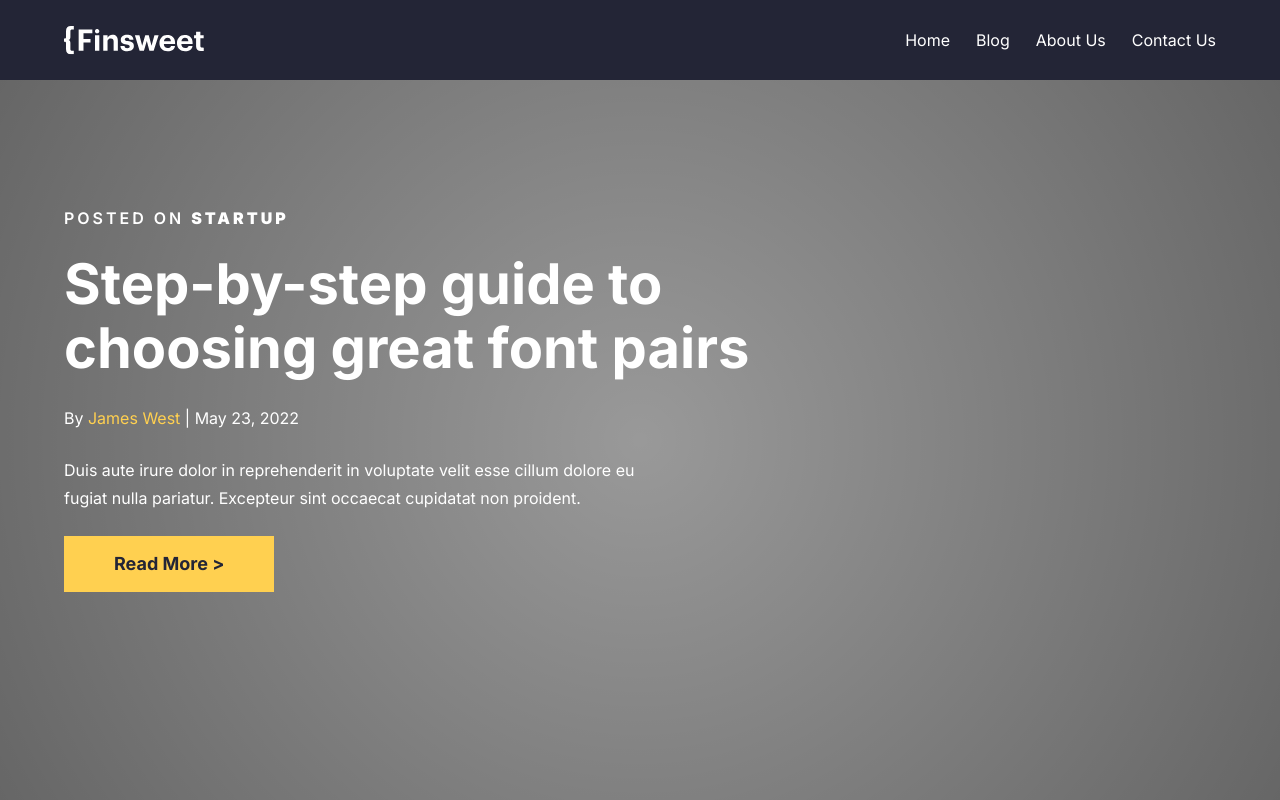
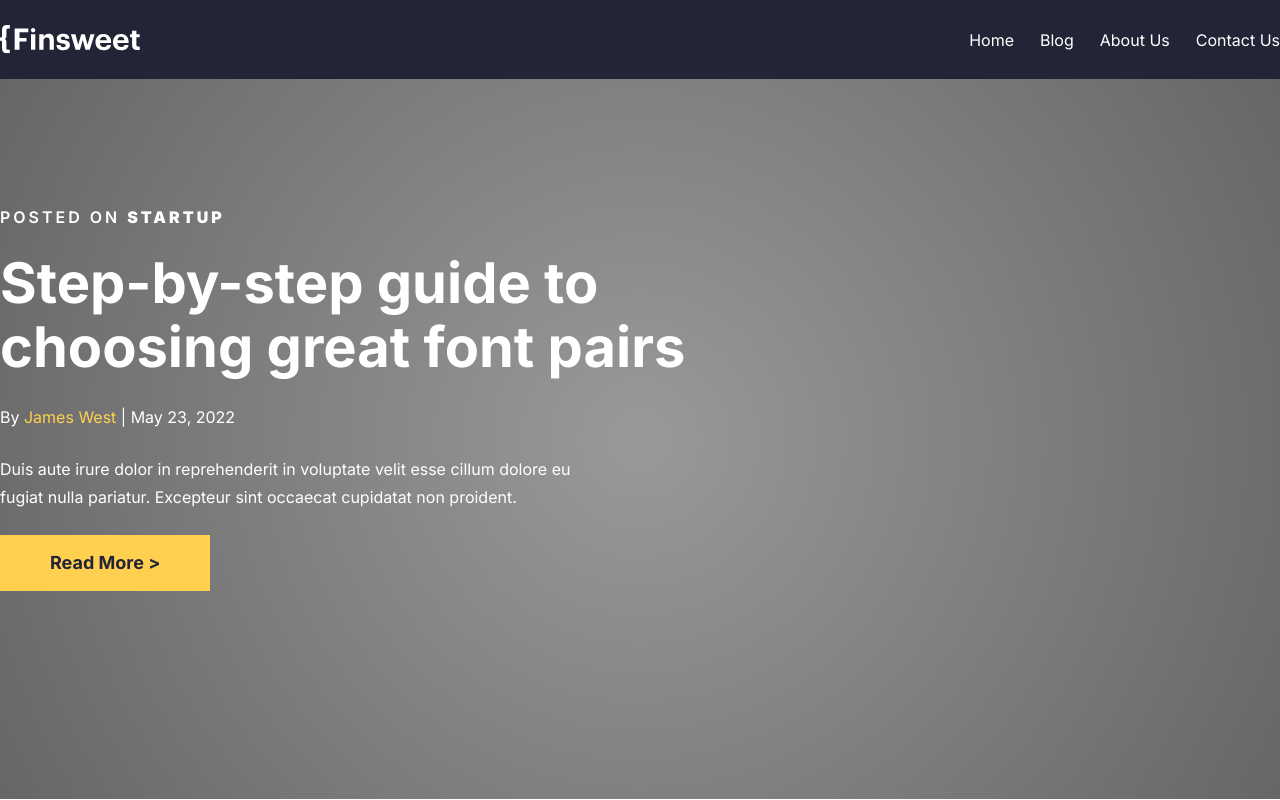
Before and after one commit to annakiryan/FrontendSFU, a website built with Vite: page src/index.html in a window 1280 px wide. Shown: the top 800 px of the page. Built offline with nearby package versions, Linux system fonts and the light colour scheme; files whose address does not match are found by name.

Commit message:
refactor

```diff
--- a/src/styles/blocks/header.css
+++ b/src/styles/blocks/header.css
@@ -1,11 +1,15 @@
 .header {
   width: 100%;
   background-color: var(--color-black);
-  display: flex;
-  align-items: center;
   position: sticky;
   top: 0;
   left: 0;
   z-index: 100;
-  height: 80px;
+  padding: 25px 0;
 }
+
+@media (--md-viewport) {
+  .header {
+    padding: 16px;
+  }
+}
--- a/src/styles/global/utility.css
+++ b/src/styles/global/utility.css
@@ -1,19 +1,16 @@
 body {
-  font-family: "Inter", sans-serif;
+  font-family: Inter, sans-serif;
   -webkit-font-smoothing: antialiased;
   -moz-osx-font-smoothing: grayscale;
 }
 
-
 .container {
-  width: 90%;
-  /* padding-left: 16px;
-  padding-right: 16px; */
+  max-width: 1280px;
   margin-right: auto;
   margin-left: auto;
 }
 
-/* @media (--xl-viewport) {
+@media (--xl-viewport) {
   .container {
     max-width: 1024px;
   }
@@ -37,4 +34,4 @@ body {
   .container {
     max-width: 100%;
   }
-} */
+}
```
